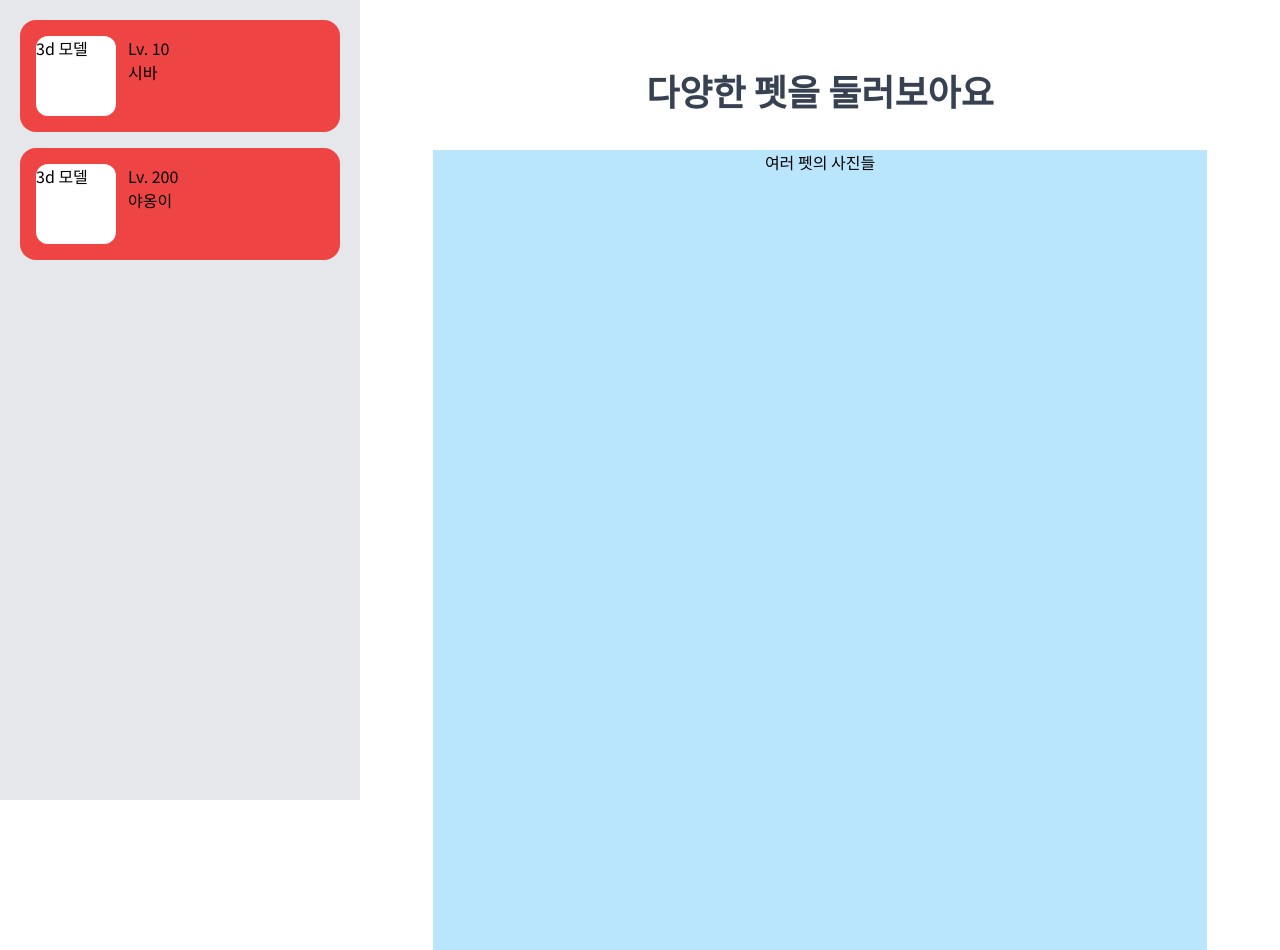
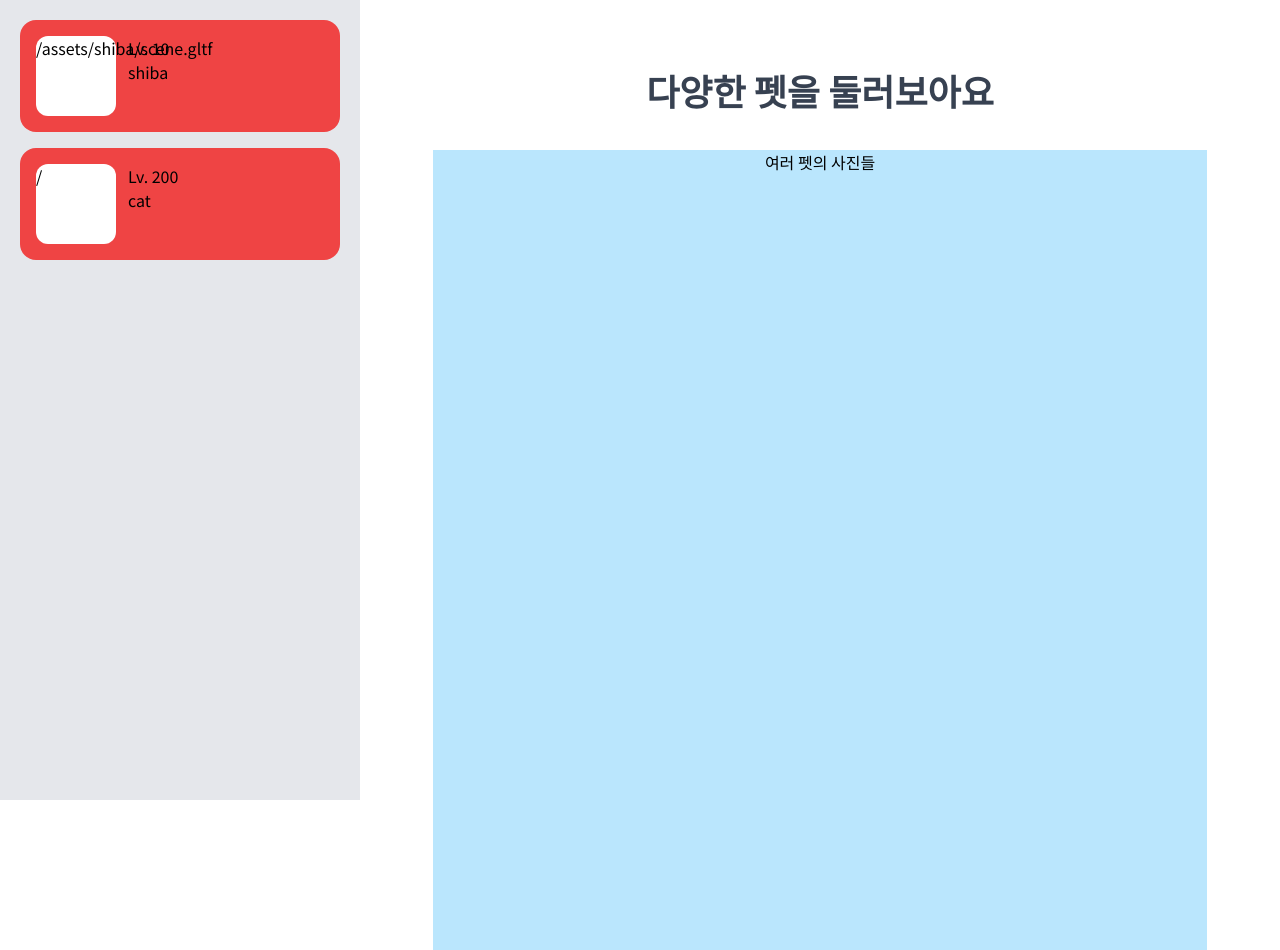
Before and after one commit to zeriong/threejs-practice, a React (Create React App) app: page / in a window 1280 px wide. Built offline with nearby package versions, Linux system fonts and the light colour scheme.

Commit message:
구조 재설계 진행중...

```diff
--- a/src/common/patList.ts
+++ b/src/common/patList.ts
@@ -6,13 +6,13 @@ interface IPatList {
 
 export const patList: IPatList[] = [
     {
-        name: '시바',
-        path: '3d 모델',
+        name: 'shiba',
+        path: '/assets/shiba/scene.gltf',
         lv: 10,
     },
     {
-        name: '야옹이',
-        path: '3d 모델',
+        name: 'cat',
+        path: '/',
         lv: 200,
     },
 ];
```
